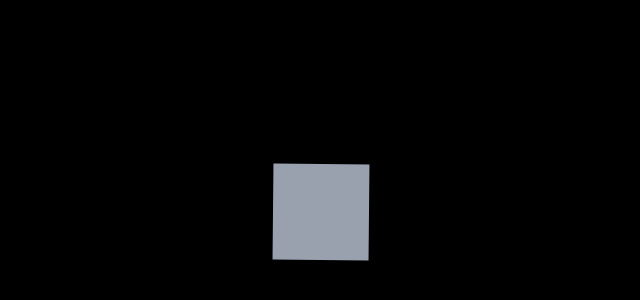
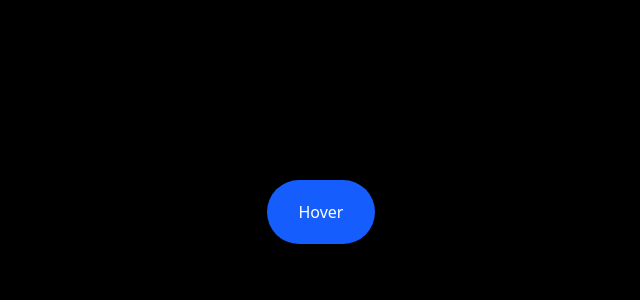
Before and after one commit to Jatin4224/WEBD26, a React (Vite) app in the folder Motion/: page / in a window 1280 px wide. Shown: the part 188-488 px from the top of the page, without its empty margins (319-959 px from the left). Built offline with nearby package versions, Linux system fonts and the light colour scheme.

Commit message:
feat: Adding interactivity (Hover, focus and tap -- making bouncy effect) using framer motion

```diff
--- a/Motion/src/App.tsx
+++ b/Motion/src/App.tsx
@@ -3,21 +3,23 @@ import { motion } from "motion/react";
 const App = () => {
   return (
     <div className="flex items-center justify-center min-h-screen text-white ">
-      <motion.div
-        className="bg-gray-400 w-24 h-24"
-        animate={{
-          scale: [1, 2, 2, 1, 1],
-          rotate: [0, 0, 180, 180, 0],
-          borderRadius: ["0%", "0%", "50%", "50%", "0%"], //make sure all arrays are in same lenth for smooth aniamtion
+      <motion.button
+        className="h-16 rounded-full px-8 bg-blue-600"
+        whileHover={{
+          scale: 2,
         }}
-        transition={{
-          ease: "easeInOut",
-          repeat: Infinity,
-          repeatDelay: 1,
-          duration: 2, //to control the multiple steps
-          // times: [0, 0.25, 0.5, 0.75, 1], //firt animation starts at 0% second is 25%. it makes things more compilcated
+        whileFocus={{
+          scale: 2.2,
         }}
-      ></motion.div>
+        whileTap={{
+          scale: 7,
+        }}
+        //onTap
+        //onTapStart
+        //onTapCancel={asyncFunction}
+      >
+        Hover
+      </motion.button>
     </div>
   );
 };
```
Also changed, not shown: 1 other file (tests, documents, lock files or other folders).
